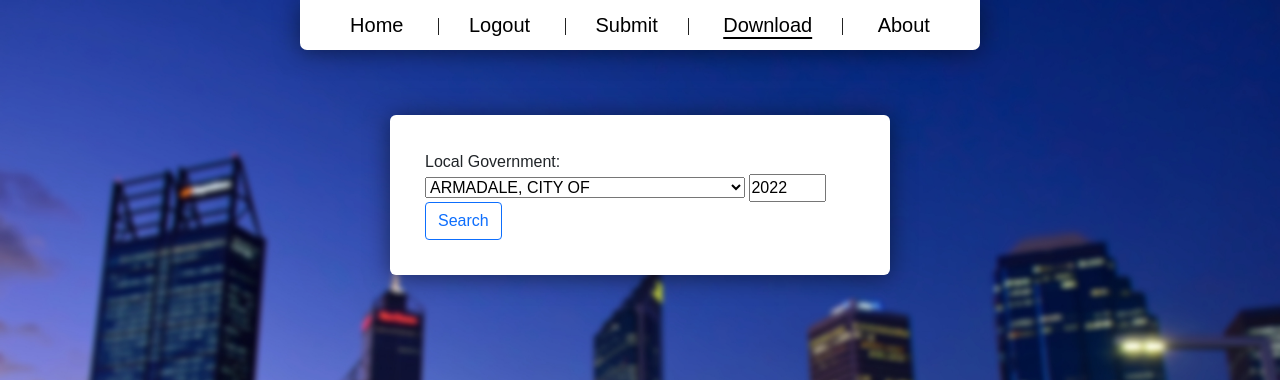
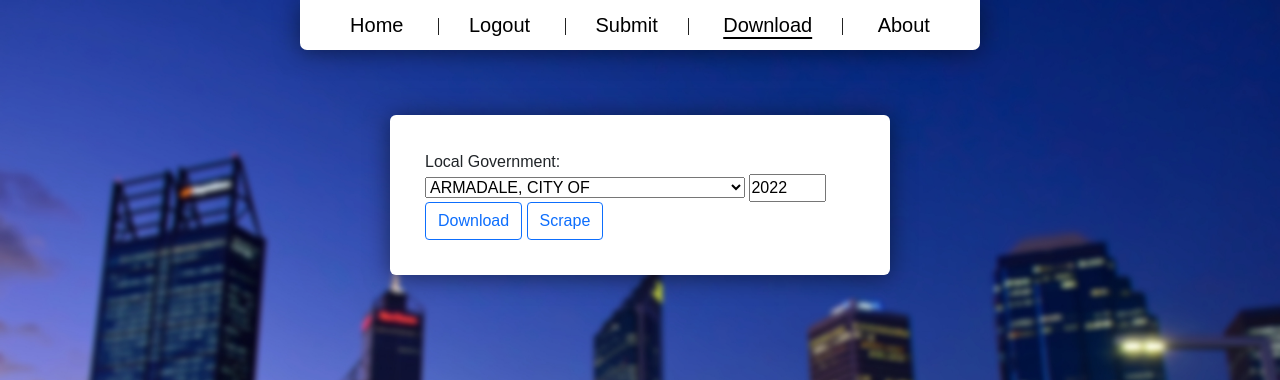
Before and after one commit to Burbukje/CITS3200, a Django app: page /downloader_view/ in a window 1280 px wide. Shown: the top 380 px of the page. Run offline with Django 4.2, Linux system fonts and the light colour scheme; a user stored in the database is signed in.

Commit message:
added scraper button

```diff
--- a/webScraper/downloader.py
+++ b/webScraper/downloader.py
@@ -9,9 +9,6 @@ def get_lga_to_excel(lga: str, year: int):
         lga_obj = Local_Government.objects.filter(local_government_area=lga, year=year_obj)[0]
         businesses = Business.objects.filter(local_government_area=lga_obj)
 
-        if len(year_obj) == 0 or len(lga_obj) == 0 or len(businesses) == 0:
-            raise Exception
-
         return businesses
     except:
         return 1
--- a/webScraper/templates/downloader.html
+++ b/webScraper/templates/downloader.html
@@ -49,7 +49,8 @@
             </select>
             <input type="number" id="collection-year" name="year" placeholder="Collection Year" min="2008" max="2099" step="1" value="2022">
             <br>
-            <input type="submit" name="submit" value="Search" class="btn btn-outline-primary">
+            <input type="submit" name="submit" value="Download" class="btn btn-outline-primary">
+            <input type="submit" name="submit" value="Scrape" class="btn btn-outline-primary">
         </form>
     </div>
 </div>
--- a/webScraper/views.py
+++ b/webScraper/views.py
@@ -8,6 +8,7 @@ import xlwt
 from django.http import HttpResponse
 from webScraper.downloader import *
 from webScraper.uploader import *
+from webScraper.scraper import *
 from django.template import loader
 
 SUCCESS = 0
@@ -55,10 +56,16 @@ def downloader_view(request):
     if not request.user.is_authenticated:
         return redirect("login")
     else:
-        if request.method == "GET" and not request.GET.get("lga") == None and not request.GET.get("lga") == "":
+        if request.GET.get("submit") == "Download":
             return download_excel_data(request)
-        else:
-            return render(request, "downloader.html")
+
+        elif request.GET.get("submit") == "Scrape":
+            lga = request.GET.get("lga")
+            year = int(request.GET.get("year"))
+            scrape_lga(lga=lga, year=year)
+
+        return render(request, "downloader.html")
+
 
 def about_view(request):
     return render(request, "about.html")
@@ -66,7 +73,7 @@ def about_view(request):
 def download_excel_data(request):
 
     lga = request.GET.get("lga")
-    year = request.GET.get("year")
+    year = int(request.GET.get("year"))
 
     # content-type of response
     response = HttpResponse(content_type='application/ms-excel')
```
Also changed, not shown: db.sqlite3.
